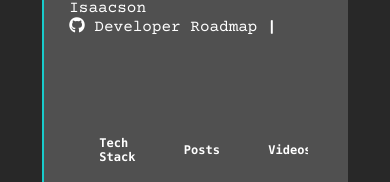
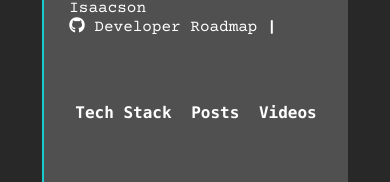
Before and after one commit to hashdefault/homepage, a Vue app: page /#/ in a window 390 px wide. Shown: the part 662-844 px from the top of the page. Built offline with nearby package versions, Linux system fonts and the light colour scheme.

Commit message:
ajusta posição e altera foto

```diff
--- a/src/components/HoverButtons.vue
+++ b/src/components/HoverButtons.vue
@@ -37,7 +37,7 @@ export default {
   align-items: center;
   background-color: rgb(80, 80, 80);
   width: 65%;
-  border-left: 2px solid rgba(0, 255, 255,0.7);
+  border-left: 2px solid rgba(0, 255, 255, 0.7);
 }
 .hovers {
   position: relative;
@@ -69,16 +69,13 @@ export default {
 }
 
 @media (max-width: 1024px) {
+  .description {
+    justify-content: space-between;
+  }
   .hovers {
-    width: 80%;
-    padding: 20px 15px;
-    margin: 15px;
-  }
-}
-@media (max-width: 500px) {
-  .hovers {
-    padding: 20px 15px;
-    font-size: 12px;
+    font-size: 16px;
+    padding: 2px 5px;
+    margin: 0px 1px;
   }
 }
 </style>
--- a/src/components/TechStackDescription.vue
+++ b/src/components/TechStackDescription.vue
@@ -329,12 +329,6 @@ img {
 }
 
 @media (min-width: 0px) and (max-width: 768px) {
-  .description {
-    width: 65%;
-  }
-  .table_container {
-    width: 80%;
-  }
   img {
     padding: 2px;
     height: 20px;
@@ -346,7 +340,7 @@ img {
     padding: 0;
   }
   .table_container td {
-    padding: 2px;
+    padding: 1px;
   }
 }
 
--- a/src/views/VideosPage.vue
+++ b/src/views/VideosPage.vue
@@ -46,7 +46,6 @@ p {
 
 @media (max-width: 768px) {
   .description {
-    width: 60%;
     padding: 0;
   }
 }
```
